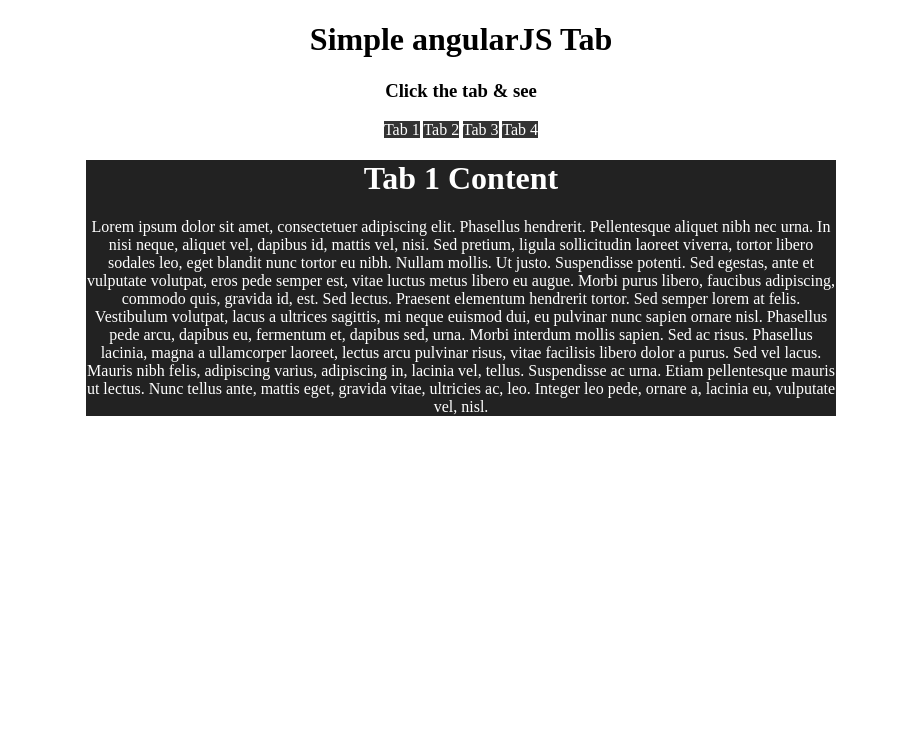
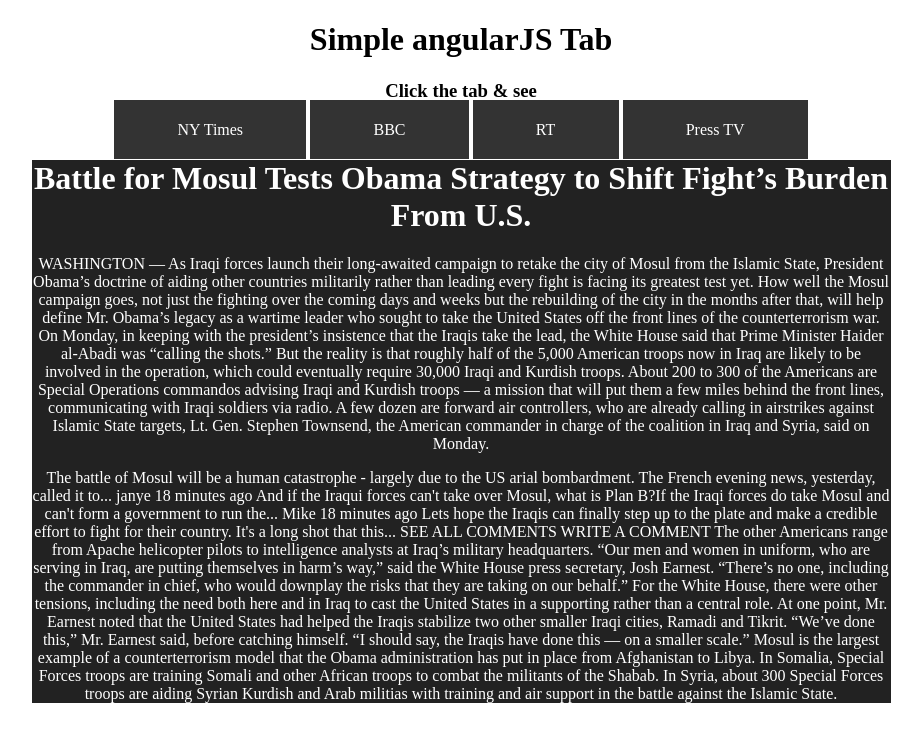
Before and after one commit to valentyn90/AngularJS-Tab, a plain HTML site: page index.html at #/tab1 in a window 1280 px wide. Shown: the whole page, without its empty margins (179-1101 px from the left). Drawn offline with Linux system fonts and the light colour scheme.

Commit message:
modified content

```diff
--- a/index.html
+++ b/index.html
@@ -49,10 +49,10 @@
     <h1>Simple angularJS Tab</h1>
     <h3>Click the tab & see</h3>
 
-    <a href="#tab1">Tab 1</a>
-    <a href="#tab2">Tab 2</a>
-    <a href="#tab3">Tab 3</a>
-    <a href="#tab4">Tab 4</a>
+    <a href="#tab1">NY Times</a>
+    <a href="#tab2">BBC</a>
+    <a href="#tab3">RT</a>
+    <a href="#tab4">Press TV</a>
 
     <div ng-view>
 
--- a/partials/tab1.html
+++ b/partials/tab1.html
@@ -1,8 +1,28 @@
-<h1>Tab 1 Content</h1>
+<h1>Battle for Mosul Tests Obama Strategy to Shift Fight’s Burden From U.S.</h1>
 <p>
-    Lorem ipsum dolor sit amet, consectetuer adipiscing elit. Phasellus hendrerit. Pellentesque aliquet nibh nec urna. In nisi neque, aliquet vel, dapibus id, mattis vel, nisi. Sed pretium, ligula sollicitudin laoreet viverra, tortor libero sodales leo, eget blandit nunc tortor eu nibh. Nullam mollis. Ut justo. Suspendisse potenti.
+    WASHINGTON — As Iraqi forces launch their long-awaited campaign to retake the city of Mosul from the Islamic State, President Obama’s doctrine of aiding other countries militarily rather than leading every fight is facing its greatest test yet.
 
-    Sed egestas, ante et vulputate volutpat, eros pede semper est, vitae luctus metus libero eu augue. Morbi purus libero, faucibus adipiscing, commodo quis, gravida id, est. Sed lectus. Praesent elementum hendrerit tortor. Sed semper lorem at felis. Vestibulum volutpat, lacus a ultrices sagittis, mi neque euismod dui, eu pulvinar nunc sapien ornare nisl. Phasellus pede arcu, dapibus eu, fermentum et, dapibus sed, urna.
+	How well the Mosul campaign goes, not just the fighting over the coming days and weeks but the rebuilding of the city in the months after that, will help define Mr. Obama’s legacy as a wartime leader who sought to take the United States off the front lines of the counterterrorism war.
 
-    Morbi interdum mollis sapien. Sed ac risus. Phasellus lacinia, magna a ullamcorper laoreet, lectus arcu pulvinar risus, vitae facilisis libero dolor a purus. Sed vel lacus. Mauris nibh felis, adipiscing varius, adipiscing in, lacinia vel, tellus. Suspendisse ac urna. Etiam pellentesque mauris ut lectus. Nunc tellus ante, mattis eget, gravida vitae, ultricies ac, leo. Integer leo pede, ornare a, lacinia eu, vulputate vel, nisl.
+	On Monday, in keeping with the president’s insistence that the Iraqis take the lead, the White House said that Prime Minister Haider al-Abadi was “calling the shots.” But the reality is that roughly half of the 5,000 American troops now in Iraq are likely to be involved in the operation, which could eventually require 30,000 Iraqi and Kurdish troops.
+
+	About 200 to 300 of the Americans are Special Operations commandos advising Iraqi and Kurdish troops — a mission that will put them a few miles behind the front lines, communicating with Iraqi soldiers via radio. A few dozen are forward air controllers, who are already calling in airstrikes against Islamic State targets, Lt. Gen. Stephen Townsend, the American commander in charge of the coalition in Iraq and Syria, said on Monday.
 </p>
+
+<p>
+	The battle of Mosul will be a human catastrophe - largely due to the US arial bombardment. The French evening news, yesterday, called it to...
+	janye 18 minutes ago
+	And if the Iraqui forces can't take over Mosul, what is Plan B?If the Iraqi forces do take Mosul and can't form a government to run the...
+	Mike 18 minutes ago
+	Lets hope the Iraqis can finally step up to the plate and make a credible effort to fight for their country. It's a long shot that this...
+	SEE ALL COMMENTS  WRITE A COMMENT
+	The other Americans range from Apache helicopter pilots to intelligence analysts at Iraq’s military headquarters.
+
+	“Our men and women in uniform, who are serving in Iraq, are putting themselves in harm’s way,” said the White House press secretary, Josh Earnest. “There’s no one, including the commander in chief, who would downplay the risks that they are taking on our behalf.”
+
+	For the White House, there were other tensions, including the need both here and in Iraq to cast the United States in a supporting rather than a central role. At one point, Mr. Earnest noted that the United States had helped the Iraqis stabilize two other smaller Iraqi cities, Ramadi and Tikrit.
+
+	“We’ve done this,” Mr. Earnest said, before catching himself. “I should say, the Iraqis have done this — on a smaller scale.”
+
+	Mosul is the largest example of a counterterrorism model that the Obama administration has put in place from Afghanistan to Libya. In Somalia, Special Forces troops are training Somali and other African troops to combat the militants of the Shabab. In Syria, about 300 Special Forces troops are aiding Syrian Kurdish and Arab militias with training and air support in the battle against the Islamic State.
+</p>
--- a/style.css
+++ b/style.css
@@ -5,7 +5,7 @@ body {
 }
 
 a {
-	width: 10px 5%;
+	padding: 21px 5%;
 	color: #fff;
 	background-color: #333;
 	text-decoration: none;
@@ -17,6 +17,6 @@ a:hover, a:active {
 div {
 	color: #fff;
 	background-color: #222;
-	max-width: 750px;
+	max-width: 859px;
 	margin: 0 auto;
 }
```
Also changed, not shown: partials/tab2.html (+6 -5 lines), partials/tab3.html (+10 -3 lines), partials/tab4.html (+13 -3 lines), car.jpg (added).
